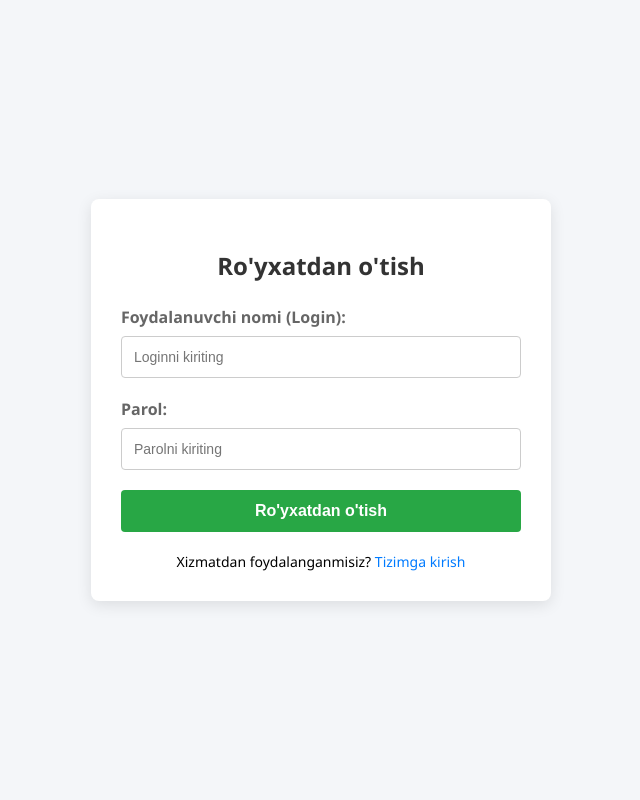
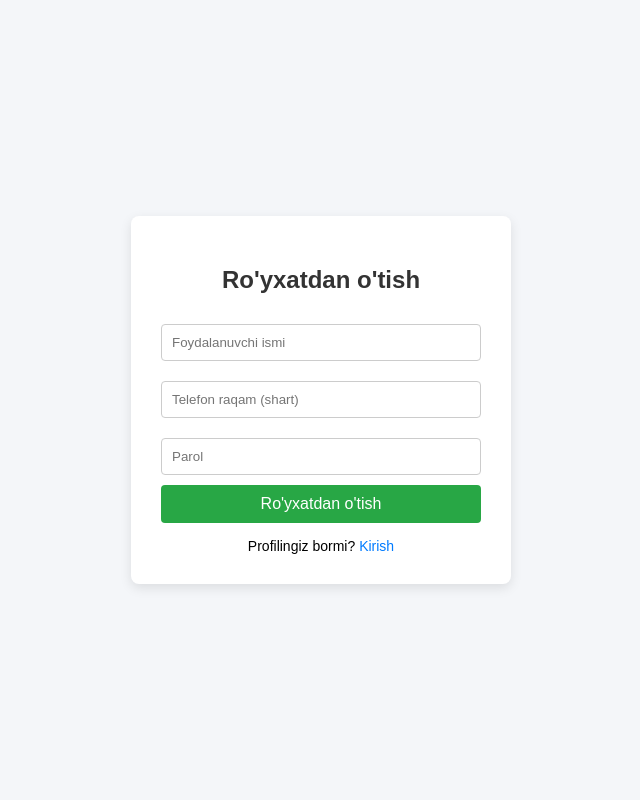
Before and after one commit to raximbayeva30-alt/online-test-platform, a Flask app: page /register in a window 1280 px wide. Shown: the whole page, without its empty margins (319-959 px from the left). Run offline with Flask 3, Linux system fonts and the light colour scheme.

Commit message:
register.html

```diff
--- a/templates/register.html
+++ b/templates/register.html
@@ -2,115 +2,34 @@
 <html lang="uz">
 <head>
     <meta charset="UTF-8">
-    <meta name="viewport" content="width=device-width, initial-scale=1.0">
     <title>Ro'yxatdan o'tish</title>
     <style>
-        body {
-            font-family: 'Segoe UI', Tahoma, Geneva, Verdana, sans-serif;
-            background-color: #f4f6f9;
-            display: flex;
-            justify-content: center;
-            align-items: center;
-            height: 100vh;
-            margin: 0;
-        }
-        .register-container {
-            background-color: #ffffff;
-            padding: 30px;
-            border-radius: 8px;
-            box-shadow: 0 4px 15px rgba(0, 0, 0, 0.1);
-            width: 100%;
-            max-width: 400px;
-        }
-        h2 {
-            text-align: center;
-            color: #333;
-            margin-bottom: 24px;
-        }
-        .form-group {
-            margin-bottom: 20px;
-        }
-        label {
-            display: block;
-            margin-bottom: 8px;
-            color: #666;
-            font-weight: 600;
-        }
-        input[type="text"], input[type="password"] {
-            width: 100%;
-            padding: 12px;
-            border: 1px solid #ccc;
-            border-radius: 4px;
-            box-sizing: border-box;
-            font-size: 14px;
-        }
-        input:focus {
-            border-color: #007bff;
-            outline: none;
-        }
-        button {
-            width: 100%;
-            padding: 12px;
-            background-color: #28a745;
-            border: none;
-            border-radius: 4px;
-            color: white;
-            font-size: 16px;
-            font-weight: bold;
-            cursor: pointer;
-            transition: background-color 0.2s;
-        }
-        button:hover {
-            background-color: #218838;
-        }
-        .login-link {
-            text-align: center;
-            margin-top: 20px;
-            font-size: 14px;
-        }
-        .login-link a {
-            color: #007bff;
-            text-decoration: none;
-        }
-        .login-link a:hover {
-            text-decoration: underline;
-        }
-        .alert {
-            background-color: #f8d7da;
-            color: #721c24;
-            padding: 10px;
-            border-radius: 4px;
-            margin-bottom: 15px;
-            font-size: 14px;
-            text-align: center;
-        }
+        body { font-family: sans-serif; background-color: #f4f6f9; display: flex; justify-content: center; align-items: center; height: 100vh; margin: 0; }
+        .card { background: white; padding: 30px; border-radius: 8px; box-shadow: 0 4px 12px rgba(0,0,0,0.1); width: 320px; }
+        h2 { text-align: center; color: #333; margin-bottom: 20px; }
+        input { width: 100%; padding: 10px; margin: 10px 0; border: 1px solid #ccc; border-radius: 4px; box-sizing: border-box; }
+        button { width: 100%; padding: 10px; background-color: #28a745; color: white; border: none; border-radius: 4px; cursor: pointer; font-size: 16px; }
+        button:hover { background-color: #218838; }
+        .error { color: red; text-align: center; margin-bottom: 10px; }
+        .link { text-align: center; margin-top: 15px; font-size: 14px; }
+        a { color: #007bff; text-decoration: none; }
     </style>
 </head>
 <body>
-
-<div class="register-container">
-    <h2>Ro'yxatdan o'tish</h2>
-
-    {% if error %}
-        <div class="alert">{{ error }}</div>
-    {% endif %}
-
-    <form action="/register" method="POST">
-        <div class="form-group">
-            <label for="username">Foydalanuvchi nomi (Login):</label>
-            <input type="text" id="username" name="username" required placeholder="Loginni kiriting">
+    <div class="card">
+        <h2>Ro'yxatdan o'tish</h2>
+        {% if error %}
+            <div class="error">{{ error }}</div>
+        {% endif %}
+        <form method="POST">
+            <input type="text" name="ism" placeholder="Foydalanuvchi ismi" required>
+            <input type="tel" name="tel" placeholder="Telefon raqam (shart)" required>
+            <input type="password" name="parol" placeholder="Parol" required>
+            <button type="submit">Ro'yxatdan o'tish</button>
+        </form>
+        <div class="link">
+            Profilingiz bormi? <a href="{{ url_for('login') }}">Kirish</a>
         </div>
-        <div class="form-group">
-            <label for="password">Parol:</label>
-            <input type="password" id="password" name="password" required placeholder="Parolni kiriting">
-        </div>
-        <button type="submit">Ro'yxatdan o'tish</button>
-    </form>
-
-    <div class="login-link">
-        Xizmatdan foydalanganmisiz? <a href="/login">Tizimga kirish</a>
     </div>
-</div>
-
 </body>
 </html>
```
